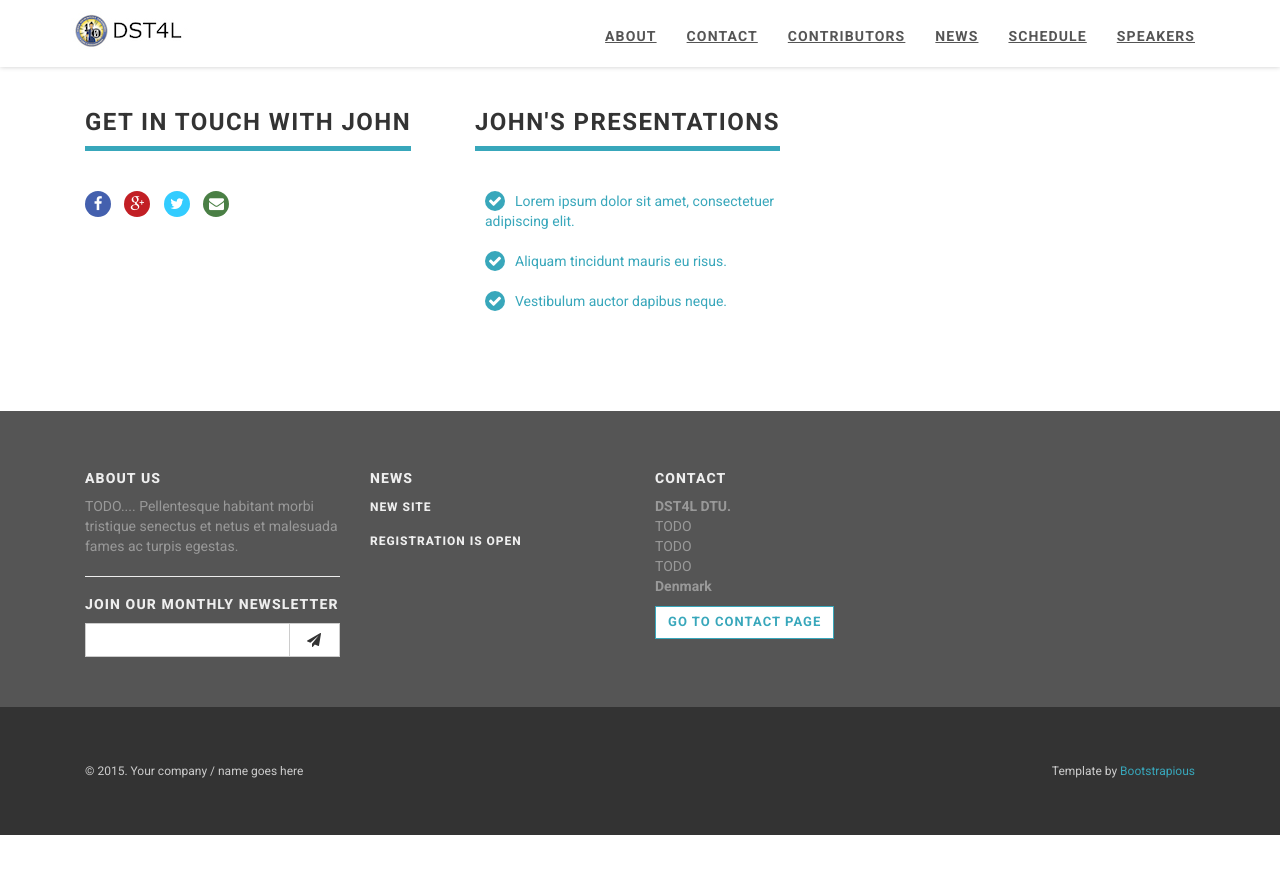
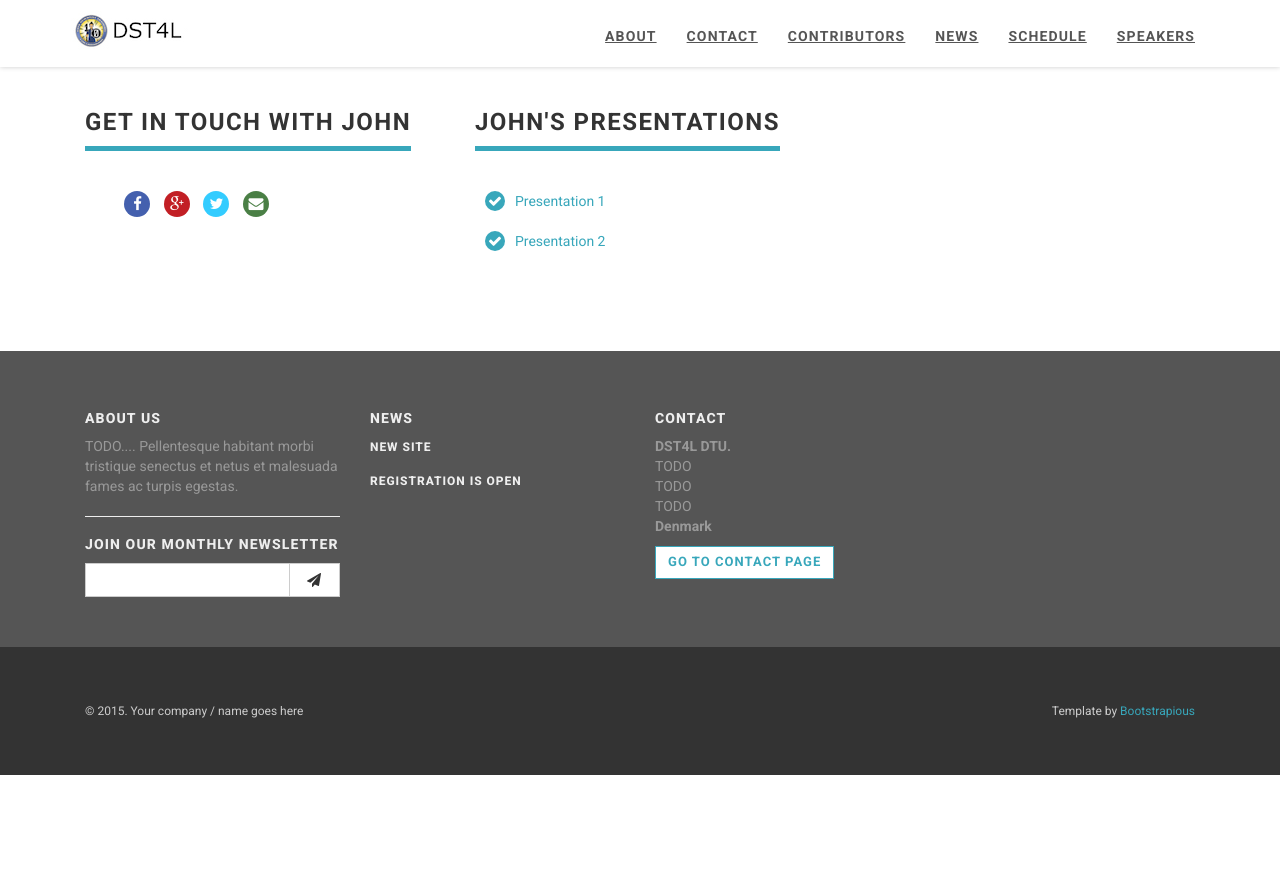
Before and after one commit to dst4l/dst4l, a Jekyll site: the page built from _speakers/johndoe.md, in a window 1280 px wide and 900 px high, scrolled down 576 px. Shown: the top 874 px of the window. Built offline with Jekyll 4.4.1, drawn with Linux system fonts in a browser that asks for light colours; after the commit the page ends 1418 px from its top, so only the background shows below that.

Commit message:
Added Events template, modified Schedule page, added logos

```diff
--- a/_config.yml
+++ b/_config.yml
@@ -39,8 +39,12 @@
 # Collections : (see http://jekyllrb.com/docs/collections/)
 
 collections:
+  events:
+    output: true
+  sessions:
+    output: true
   speakers:
-      output: true
+    output: true
 
 defaults:
   -
@@ -51,3 +55,11 @@
       layout: "speaker"
       image: "speaker.gif"
       role: "Speaker"
+      main_nav: false
+  -
+    scope:
+      path: ""
+      type: "events"
+    values:
+      layout: "event"
+      main_nav: false
--- a/_layouts/speaker.html
+++ b/_layouts/speaker.html
@@ -37,10 +37,11 @@
                             </div>
 
                             <div class="social">
-                                <a href="#" class="external facebook" data-animate-hover="pulse"><i class="fa fa-facebook"></i></a>
-                                <a href="#" class="external gplus" data-animate-hover="pulse"><i class="fa fa-google-plus"></i></a>
-                                <a href="#" class="external twitter" data-animate-hover="pulse"><i class="fa fa-twitter"></i></a>
-                                <a href="#" class="email" data-animate-hover="pulse"><i class="fa fa-envelope"></i></a>
+                                <a href="http://www.github.com/{{speaker.github}}" class="external github" data-animate-hover="pulse"><i class="fa fa-github"></i></a>
+                                <a href="https://www.facebook.com/{{speaker.facebook}}" class="external facebook" data-animate-hover="pulse"><i class="fa fa-facebook"></i></a>
+                                <a href="https://plus.google.com/{{speaker.gplus}}" class="external gplus" data-animate-hover="pulse"><i class="fa fa-google-plus"></i></a>
+                                <a href="http://www.twitter.com/{{speaker.twitter}}" class="external twitter" data-animate-hover="pulse"><i class="fa fa-twitter"></i></a>
+                                <a href="mailto:{{speaker.email}}" class="email" data-animate-hover="pulse"><i class="fa fa-envelope"></i></a>
                             </div>
                         </div>
 
@@ -48,14 +49,9 @@
                             <div class="heading">
                                 <h3>{{ page.shortname }}'s presentations</h3>
                             </div>
-
                             <ul class="ul-icons">
-                                <li><i class="fa fa-check"></i><a href="#">Lorem ipsum dolor sit amet, consectetuer adipiscing elit.</a>
-                                </li>
-                                <li><i class="fa fa-check"></i><a href="#">Aliquam tincidunt mauris eu risus.</a>
-                                </li>
-                                <li><i class="fa fa-check"></i><a href="#">Vestibulum auctor dapibus neque.</a>
-                                </li>
+                                <li><i class="fa fa-check"></i><a href="#">Presentation 1</a></li>
+                                <li><i class="fa fa-check"></i><a href="#">Presentation 2</a></li>
                             </ul>
                         </div>
                     </div>
--- a/index.html
+++ b/index.html
@@ -21,7 +21,7 @@
 
                     <div class="row">
                         <div class="col-sm-6 mb-small">
-                            <img class="img-responsive" src="{{site.github.url}}/img/DST4L_800x800.jpg" alt="">
+                            <img class="img-responsive" src="{{site.github.url}}/img/dst4l-logo-round-200.png" alt="DST4L Logo">
                         </div>
 
                         <div class="col-sm-6 text-center-xs">
```
Also changed, not shown: _events/and4.md (added, +16 -0 lines), _events/andexample3.md (added, +16 -0 lines), _events/example1.md (added, +15 -0 lines), _events/example2.md (added, +16 -0 lines), _layouts/event.html (added, +22 -0 lines), _speakers/jeannette.md (+2 -3 lines), _speakers/johndoe.md (+16 -5 lines), schedule.html (added, +17 -0 lines), schedule.md (deleted, +0 -14 lines), speakers.html (+9 -6 lines), img/dst4l-logo-round-200.png (added), img/dst4l-logo-round-300.png (added), img/dst4l-logo-round-large.jpg (added), img/dst4l-logo-round.png (added).
